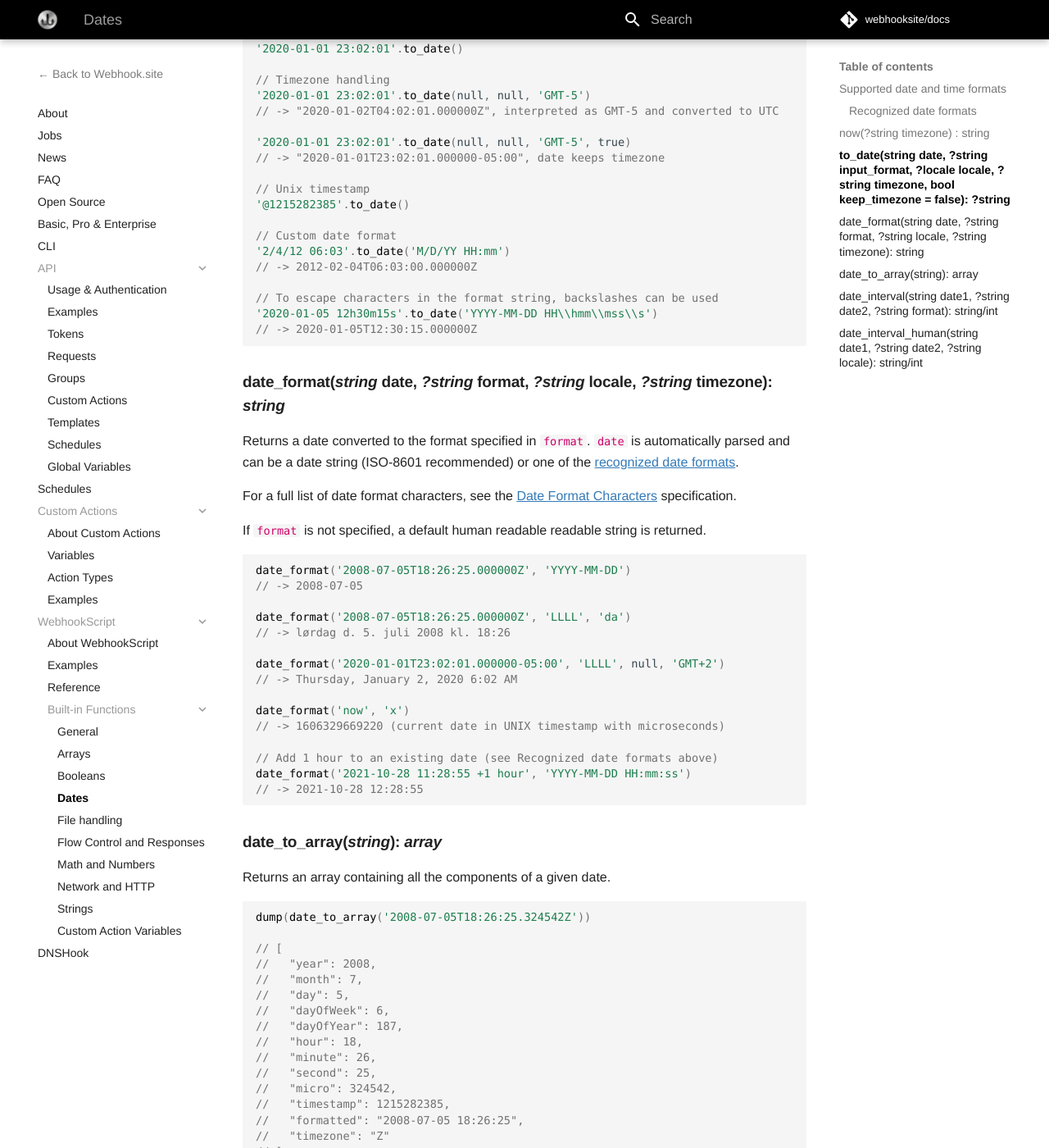
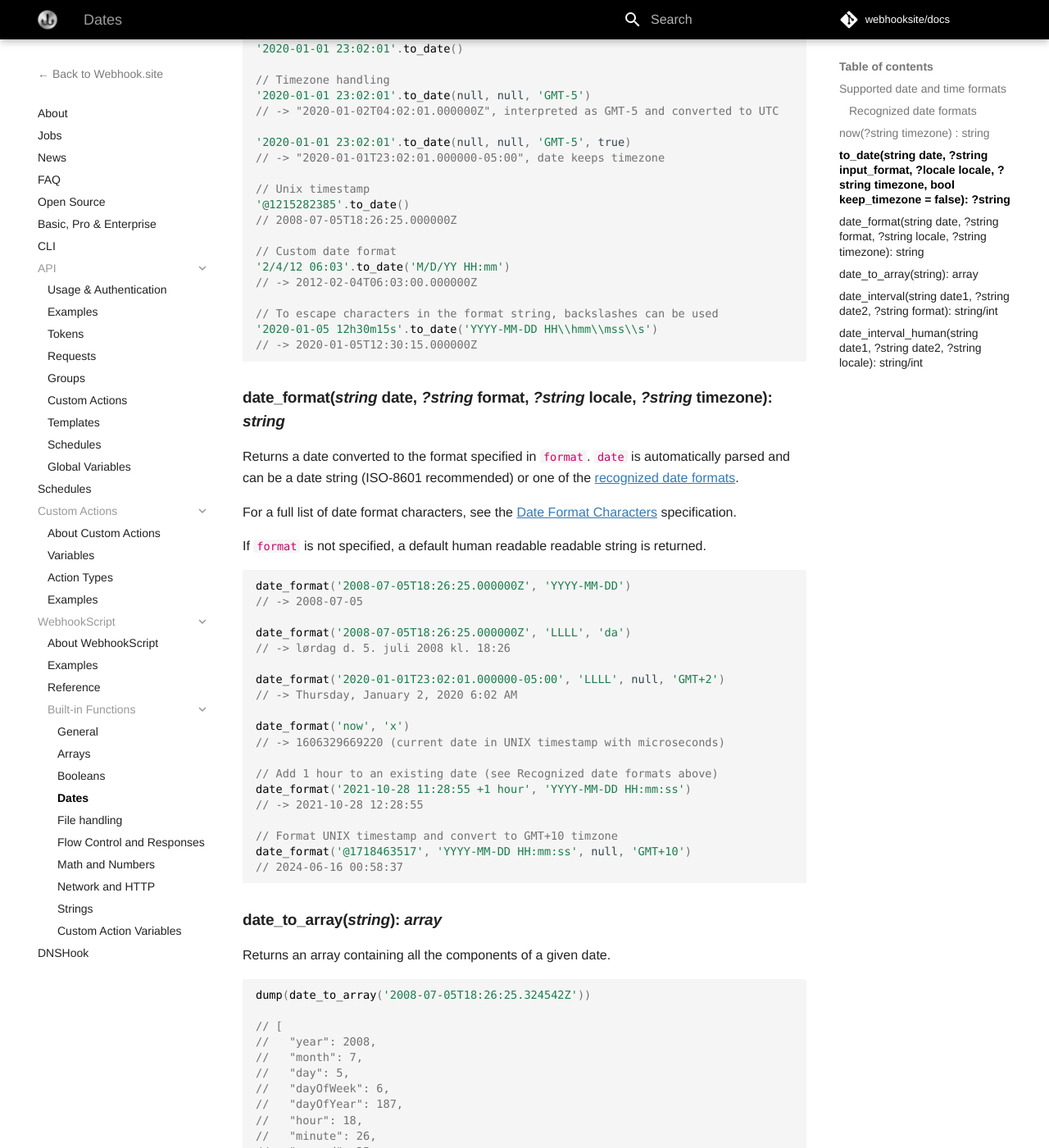
Before and after one commit to webhooksite/docs, an MkDocs documentation site: the page built from docs/webhookscript/functions/date.md, in a window 1280 px wide and 1400 px high, scrolled down 1692 px. Shown: the whole window at 82% size. Built offline with MkDocs 1.6.1 and Material for MkDocs 9.7.7, drawn with Linux system fonts in a browser that asks for light colours; comment, search, counter and statistics services are not loaded.

Commit message:
Add example

````diff
--- a/docs/webhookscript/functions/date.md
+++ b/docs/webhookscript/functions/date.md
@@ -72,6 +72,7 @@ If the date is invalid or could not be guessed, `null` is returned.
 
 // Unix timestamp
 '@1215282385'.to_date()
+// 2008-07-05T18:26:25.000000Z
 
 // Custom date format
 '2/4/12 06:03'.to_date('M/D/YY HH:mm')
@@ -106,6 +107,10 @@ date_format('now', 'x')
 // Add 1 hour to an existing date (see Recognized date formats above)
 date_format('2021-10-28 11:28:55 +1 hour', 'YYYY-MM-DD HH:mm:ss')
 // -> 2021-10-28 12:28:55
+
+// Format UNIX timestamp and convert to GMT+10 timzone
+date_format('@1718463517', 'YYYY-MM-DD HH:mm:ss', null, 'GMT+10')
+// 2024-06-16 00:58:37
 ```
 
 ### date_to_array(***string***): ***array***
````
